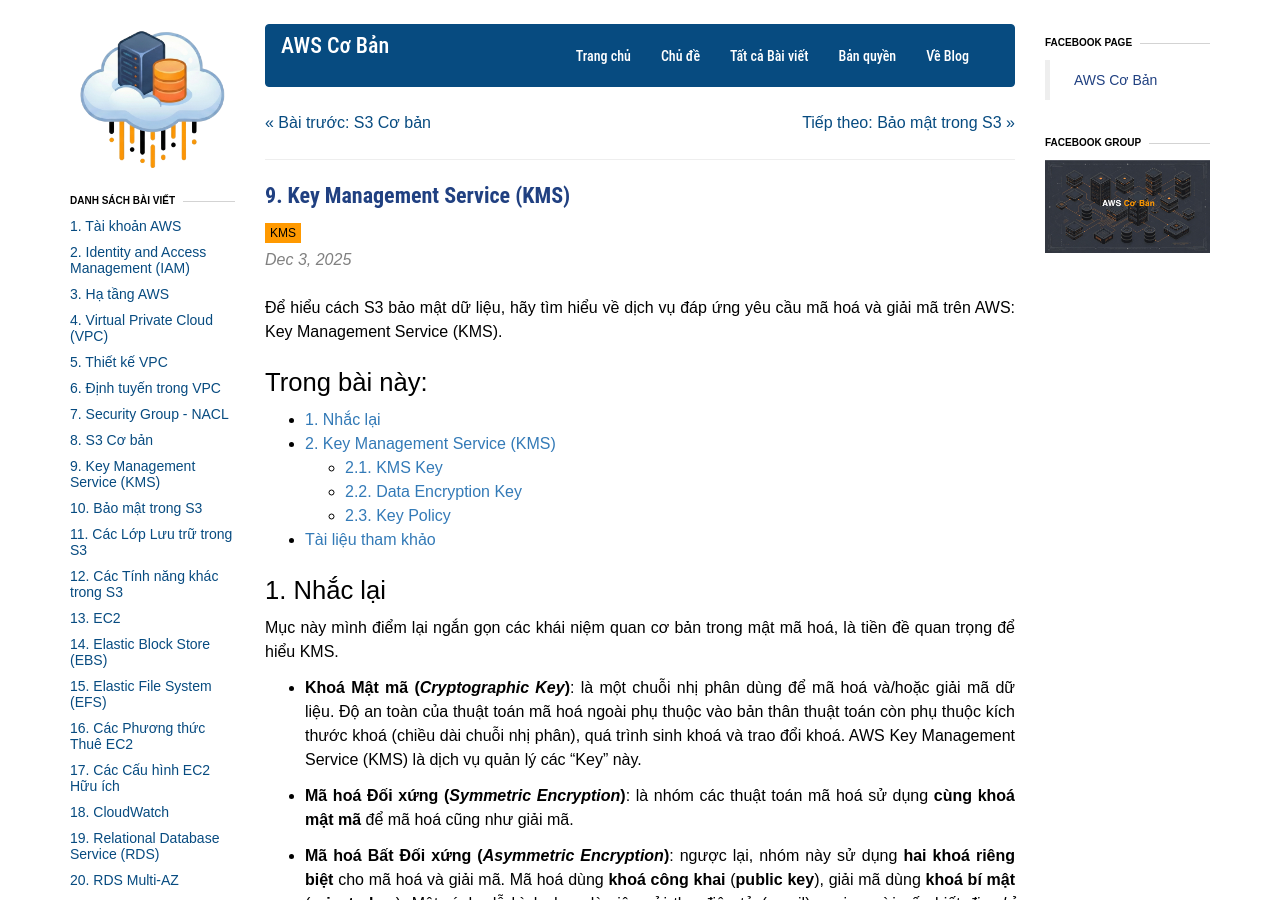
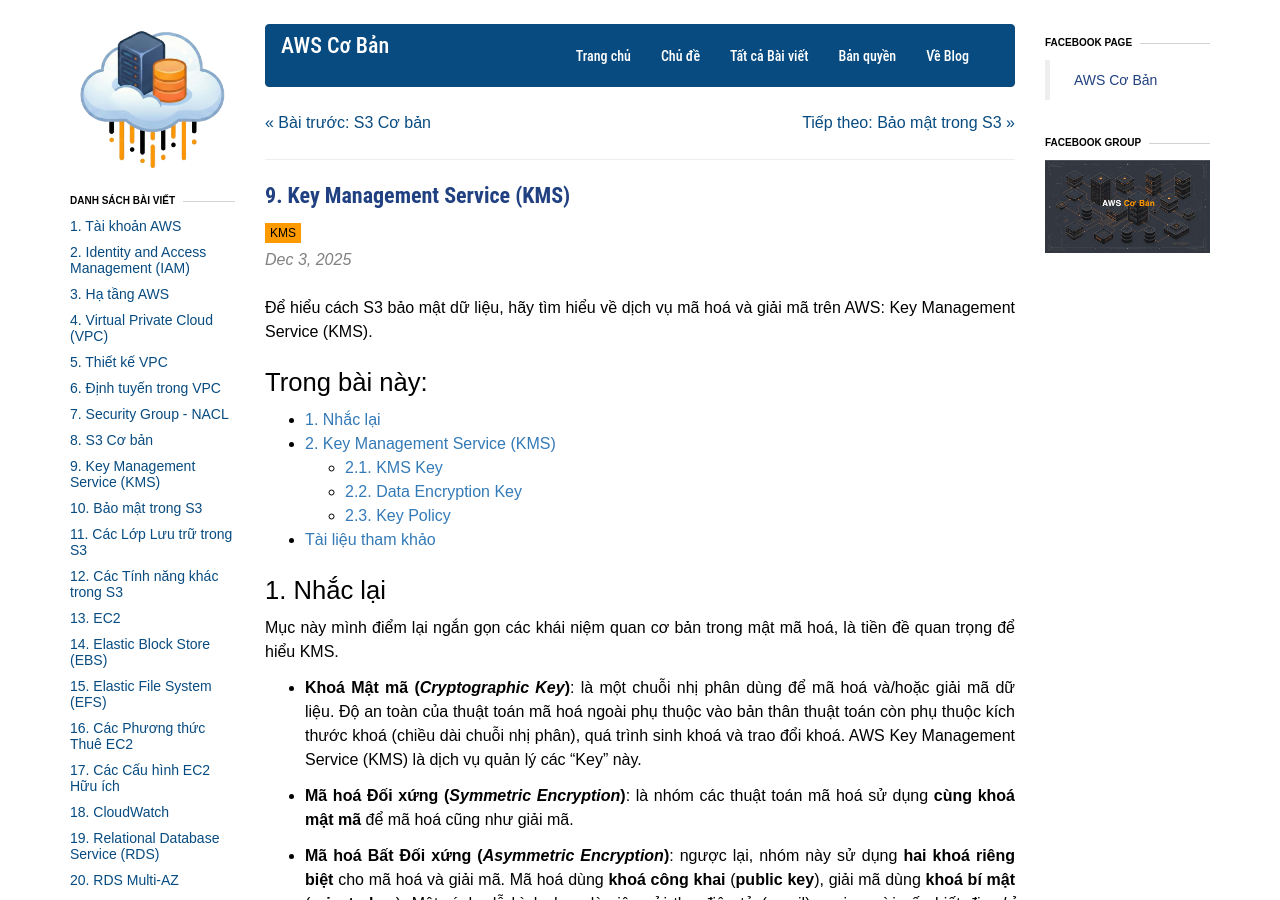
Before and after one commit to awscoban/awscoban.github.io, a Jekyll site: the page built from _posts/2025-12-03-kms.md, in a window 1280 px wide and 900 px high. Built offline with Jekyll 4.4.1, drawn with Linux system fonts in a browser that asks for light colours; nearby versions of some CDN libraries; comment, search, counter and statistics services are not loaded.

Commit message:
chore: minor update

```diff
--- a/_posts/2025-12-03-kms.md
+++ b/_posts/2025-12-03-kms.md
@@ -7,10 +7,10 @@
 categories: [KMS]
 tags: [KMS]
 img: /assets/9_kms/kms.png
-summary: "Để hiểu cách S3 (và các dịch vụ khác) bảo mật dữ liệu, hãy tìm hiểu về dịch vụ đáp ứng yêu cầu mã hoá và giải mã trên AWS: Key Management Service (KMS). Trước hết hãy cùng ôn lại các khái niệm trong mật mã hoá."
+summary: "Để hiểu cách S3 (và các dịch vụ khác) bảo mật dữ liệu, hãy tìm hiểu về dịch vụ mã hoá và giải mã trên AWS: Key Management Service (KMS). Trước hết hãy cùng ôn lại các khái niệm trong mật mã hoá."
 ---
 
-Để hiểu cách S3 bảo mật dữ liệu, hãy tìm hiểu về dịch vụ đáp ứng yêu cầu mã hoá và giải mã trên AWS: Key Management Service (KMS).
+Để hiểu cách S3 bảo mật dữ liệu, hãy tìm hiểu về dịch vụ mã hoá và giải mã trên AWS: Key Management Service (KMS).
 
 ## Trong bài này:
 
```
